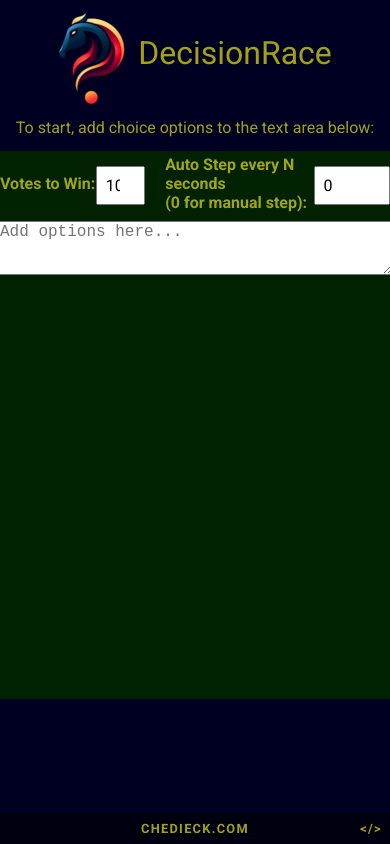
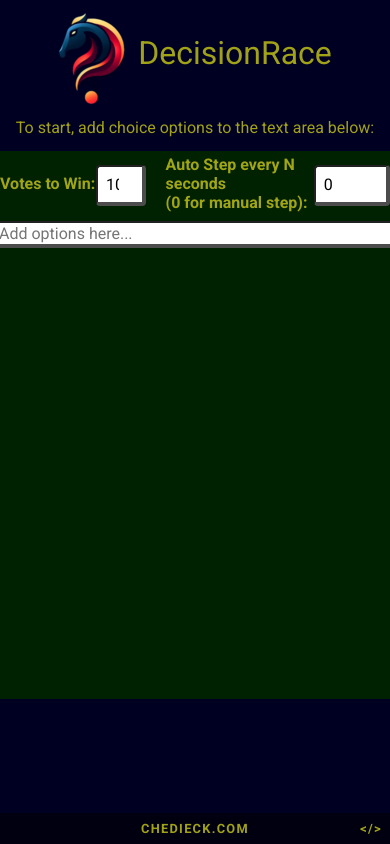
Before and after one commit to chedieck/decisionrace, a SvelteKit app: page / in a window 390 px wide. Built offline with nearby package versions, Linux system fonts and the light colour scheme.

Commit message:
feat: round borders

```diff
--- a/src/lib/components/ChoiceSelector.svelte
+++ b/src/lib/components/ChoiceSelector.svelte
@@ -67,8 +67,8 @@
     };
   });
 
-  let first10Items = []
-  let last10Items = []
+  let first10Items: string[] = []
+  let last10Items: string[] = []
 
   $: tooManyItems = items.length >= MAX_ITEMS
   $: tooManyItemsInInput = inputText.split(/\n+/).length > (MAX_ITEMS - items.length)
@@ -104,7 +104,7 @@
     background-color: var(--color-bg-2);
   }
 
-  textarea {
+  input {
     line-height: 1.5;
     width: 100%;
     font-size: 1rem;
@@ -117,7 +117,6 @@
     font-size: 20px;
     margin-bottom: 10vh;
     margin: 2em;
-    border-radius: 0;
   }
 
   .start-race {
@@ -131,6 +130,7 @@
 
   .remove-button-container {
     width: 100%;
+    padding-top: 10px;
   }
 
   .remove-button {
@@ -153,11 +153,10 @@
       height: 65vh;
     }
 
-    textarea {
+    input {
       line-height: 1;
       width: 100%;
       font-size: 1rem;
-      border-radius: 3px;
     }
 
     button {
@@ -225,7 +224,7 @@
     <RaceConfig bind:raceConfig/>
   </div>
   <div class="inner-container">
-    <textarea on:input={handleInput} disabled={!browser || (addDisabled && inputText === '')} bind:value={inputText} rows="3" placeholder={placeholder}></textarea>
+    <input on:input={handleInput} disabled={!browser || (addDisabled && inputText === '')} bind:value={inputText} placeholder={placeholder}>
     <div class="row remove-button-container not-on-media" class:hidden={items.length < 1}>
       <button class="remove-button" on:click={removeLast}>Remove last item</button>
       <div style:visibility='hidden'>0</div>
--- a/src/lib/components/Race.svelte
+++ b/src/lib/components/Race.svelte
@@ -105,7 +105,6 @@
     cursor: pointer;
     width: 20%;
     font-size: 16px;
-    border-radius: 0;
   }
 
   .item-container {
@@ -275,7 +274,6 @@
       width: 50%;
       height: 100%;
       font-size: 16px;
-      border-radius: 0;
     }
 
     .top-button {
@@ -301,7 +299,7 @@
     <button class="top-button" on:click={goBack}>
       Go back
     </button>
-    <span class="title">{titleMessage}</span>
+    <h2 class="title">{titleMessage}</h2>
     <button class="top-button" on:click={restart}>
       Restart
     </button>
--- a/src/routes/styles.css
+++ b/src/routes/styles.css
@@ -9,7 +9,7 @@
 	--color-theme-1: #1122bb;
 	--color-theme-2: #772507;
 	--color-text: rgba(180, 180, 24, 0.9);
-	--color-link-text: rgba(255, 255, 0, 1);
+	--color-link-text: rgba(225, 205, 0, 1);
 	--color-link-bg: rgba(24, 24, 180, 0.9);
 	--column-width: 42rem;
 	--column-margin-top: 4rem;
@@ -98,19 +98,22 @@ kbd {
 }
 
 input,
-button {
+button,
+textarea{
 	font-size: inherit;
 	font-family: inherit;
+	border-radius: 4px;
+	border-bottom: solid 4px rgba(0,0,0,0.7);
+	border-right: solid 4px rgba(0,0,0,0.7);
 }
 
 button {
-  border: 0;
 }
 
 button:hover {
 	color: var(--color-link-text);
 	background-color: var(--color-link-bg);
-  transition: color 0.2s ease, background-color 0.2s ease;
+	transition: color 0.2s ease-out, background-color 0.2s ease-out;
 }
 
 button:focus:not(:focus-visible) {
@@ -158,6 +161,7 @@ button:focus:not(:focus-visible) {
 	padding: 6px;
 	border-bottom: solid 4px rgba(0,0,0,0.7);
 	border-right: solid 4px rgba(0,0,0,0.7);
+	border-radius: 4px;
 }
 
 .error {
```
